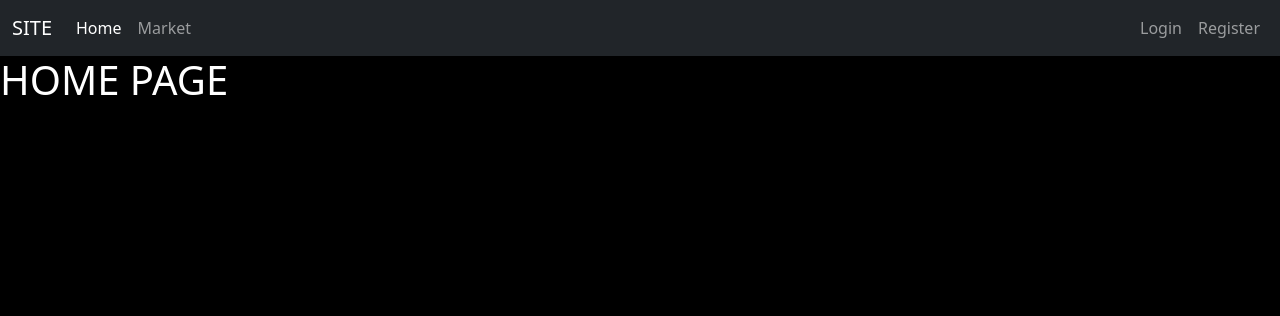
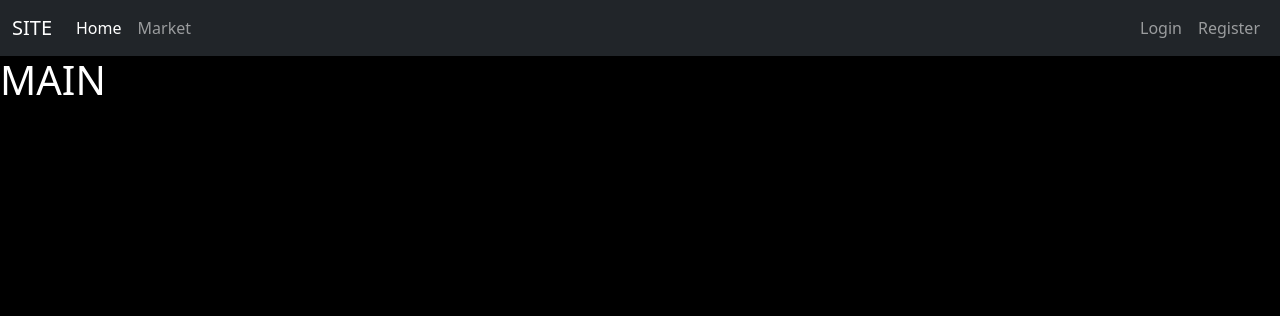
Before and after one commit to davieduardo001/flask-studies, a Flask app: page / in a window 1280 px wide. Shown: the top 316 px of the page. Run offline with Flask 3, Linux system fonts and the light colour scheme.

Commit message:
template inheritance

```diff
--- /dev/null
+++ b/05/templates/base.html
@@ -0,0 +1,58 @@
+<!doctype html>
+<html lang="pt_br">
+  <head>
+    <meta charset="utf-8">
+    <meta name="viewport" content="width=device-width, initial-scale=1">
+    <title>
+        {% block title %}
+        {% endblock %}
+    </title>
+    <link href="https://cdn.jsdelivr.net/npm/bootstrap@5.3.0-alpha3/dist/css/bootstrap.min.css" rel="stylesheet" integrity="sha384-KK94CHFLLe+nY2dmCWGMq91rCGa5gtU4mk92HdvYe+M/SXH301p5ILy+dN9+nJOZ" crossorigin="anonymous">
+  </head>
+  <body>
+
+    <!--NAV-BAR-->
+    <nav class="navbar navbar-expand-lg navbar-dark bg-dark">
+      <div class="container-fluid">
+        <!--MAIN BUTTON-->
+        <a class="navbar-brand" href="{{ url_for('home_page') }}">SITE</a>
+        <button class="navbar-toggler" type="button" data-bs-toggle="collapse" data-bs-target="#navbarSupportedContent" aria-controls="navbarSupportedContent" aria-expanded="false" aria-label="Toggle navigation">
+          <span class="navbar-toggler-icon"></span>
+        </button>
+
+        <!--LINKS-->
+        <div class="collapse navbar-collapse" id="navbarSupportedContent">
+          <!--left links-->
+          <ul class="navbar-nav me-auto mb-2 mb-lg-0">
+            <li class="nav-item">
+              <a class="nav-link active" href="{{ url_for('home_page') }}">Home</a>
+            </li>
+            <li class="nav-item">
+              <a class="nav-link" href="{{ url_for('market_page') }}">Market</a>
+            </li>
+          </ul>
+          <!--right links-->
+          <ul class="navbar-nav">
+            <li class="nav-item">
+              <a class="nav-link">Login</a>
+            </li>
+            <li class="nav-item">
+              <a class="nav-link">Register</a>
+            </li>
+          </ul>
+        </div>
+      </div>
+    </nav>
+
+    {% block content %}
+    {% endblock %}
+
+    <script src="https://cdn.jsdelivr.net/npm/bootstrap@5.3.0-alpha3/dist/js/bootstrap.bundle.min.js" integrity="sha384-ENjdO4Dr2bkBIFxQpeoTz1HIcje39Wm4jDKdf19U8gI4ddQ3GYNS7NTKfAdVQSZe" crossorigin="anonymous"></script>
+  </body>
+  <style>
+    body {
+      background-color: black;
+      color: white;
+    }
+  </style>
+</html>
--- a/05/templates/home.html
+++ b/05/templates/home.html
@@ -1,54 +1,8 @@
-<!doctype html>
-<html lang="pt_br">
-  <head>
-    <meta charset="utf-8">
-    <meta name="viewport" content="width=device-width, initial-scale=1">
-    <title>main page</title>
-    <link href="https://cdn.jsdelivr.net/npm/bootstrap@5.3.0-alpha3/dist/css/bootstrap.min.css" rel="stylesheet" integrity="sha384-KK94CHFLLe+nY2dmCWGMq91rCGa5gtU4mk92HdvYe+M/SXH301p5ILy+dN9+nJOZ" crossorigin="anonymous">
-  </head>
-  <body>
+{% extends 'base.html' %}
+{% block title %}
+  main
+{% endblock %}
 
-    <!--NAV-BAR-->
-    <nav class="navbar navbar-expand-lg navbar-dark bg-dark">
-      <div class="container-fluid">
-        <!--MAIN BUTTON-->
-        <a class="navbar-brand" href="home">SITE</a>
-        <button class="navbar-toggler" type="button" data-bs-toggle="collapse" data-bs-target="#navbarSupportedContent" aria-controls="navbarSupportedContent" aria-expanded="false" aria-label="Toggle navigation">
-          <span class="navbar-toggler-icon"></span>
-        </button>
-
-        <!--LINKS-->
-        <div class="collapse navbar-collapse" id="navbarSupportedContent">
-          <!--left links-->
-          <ul class="navbar-nav me-auto mb-2 mb-lg-0">
-            <li class="nav-item">
-              <a class="nav-link active" href="home">Home</a>
-            </li>
-            <li class="nav-item">
-              <a class="nav-link" href="market">Market</a>
-            </li>
-          </ul>
-          <!--right links-->
-          <ul class="navbar-nav">
-            <li class="nav-item">
-              <a class="nav-link">Login</a>
-            </li>
-            <li class="nav-item">
-              <a class="nav-link">Register</a>
-            </li>
-          </ul>
-        </div>
-      </div>
-    </nav>
-
-    <h1>HOME PAGE</h1>
-
-    <script src="https://cdn.jsdelivr.net/npm/bootstrap@5.3.0-alpha3/dist/js/bootstrap.bundle.min.js" integrity="sha384-ENjdO4Dr2bkBIFxQpeoTz1HIcje39Wm4jDKdf19U8gI4ddQ3GYNS7NTKfAdVQSZe" crossorigin="anonymous"></script>
-  </body>
-  <style>
-    body {
-      background-color: black;
-      color: white;
-    }
-  </style>
-</html>
+{% block content %}
+  <h1>MAIN</h1>
+{% endblock %}
```
Also changed, not shown: 05/templates/market.html (+6 -52 lines).
